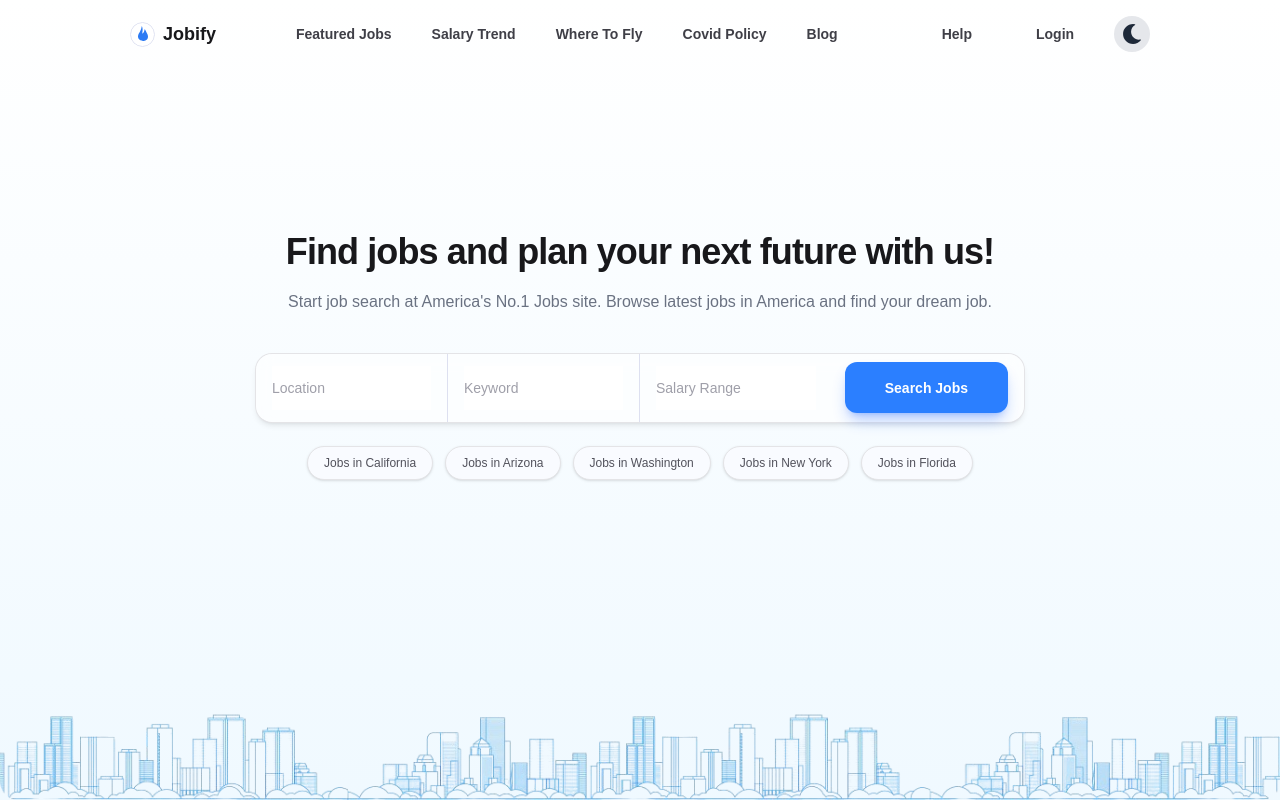
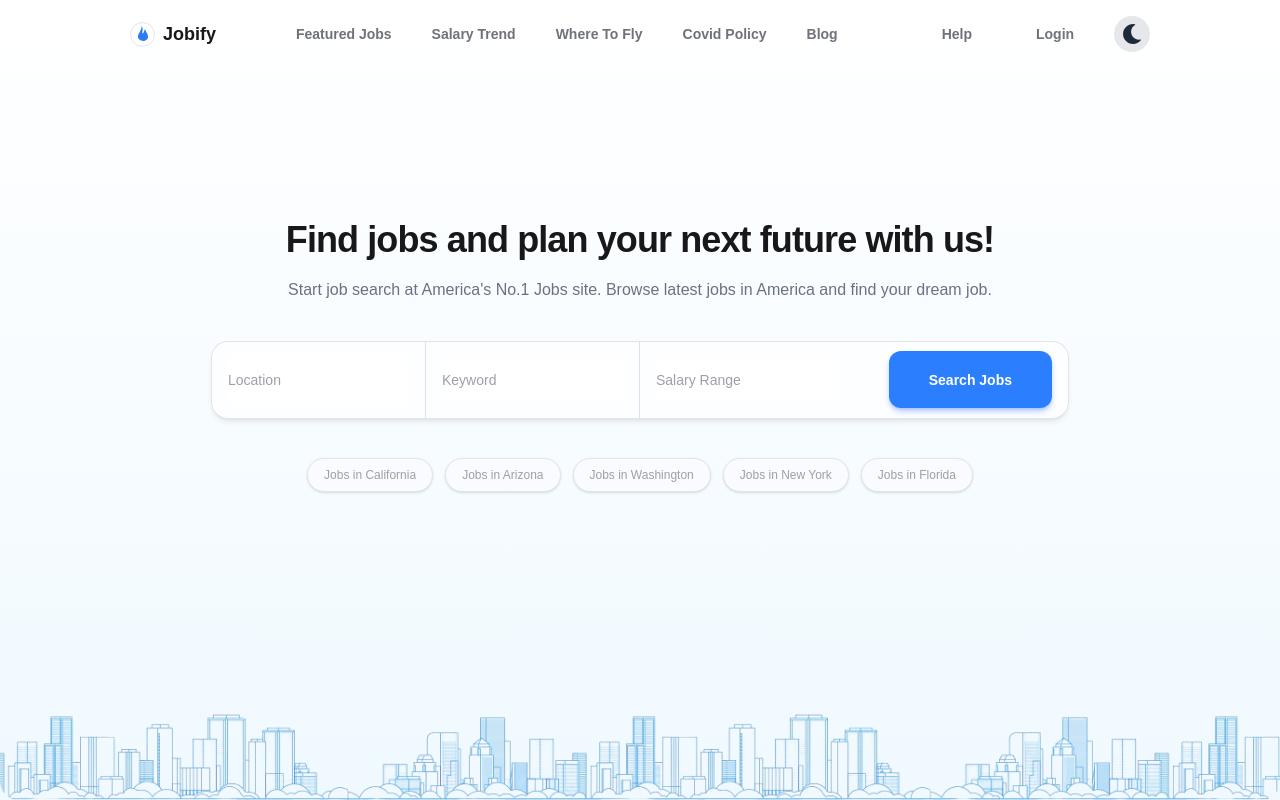
Before and after one commit to fouadmagdy/job-search, a Next.js app: page /job-search in a window 1280 px wide. Built offline with nearby package versions, Linux system fonts and the light colour scheme.

Commit message:
fix:enahnce ui components

```diff
--- a/src/components/CityPills.tsx
+++ b/src/components/CityPills.tsx
@@ -12,11 +12,11 @@ export default function CityPills({
   ],
 }: CityPillsProps) {
   return (
-    <div className="mx-auto mt-6 flex max-w-5xl flex-wrap items-center justify-center gap-3 px-4">
+    <div className="mx-auto mt-10 flex max-w-5xl flex-wrap items-center justify-center gap-3 px-4">
       {cities.map((city) => (
         <button
           key={city}
-          className="rounded-full border border-zinc-200 bg-[color:#F9FBFF] px-4 py-2 text-xs font-medium text-zinc-600 shadow-sm transition hover:-translate-y-0.5 hover:border-blue-300 hover:text-zinc-800 hover:shadow-md dark:border-zinc-700 dark:bg-zinc-800 dark:text-zinc-200"
+          className="rounded-full border border-zinc-200 bg-[color:#F9FBFF] px-4 py-2 text-xs font-medium text-zinc-400 shadow-sm transition hover:-translate-y-0.5 hover:border-blue-300 hover:text-zinc-800 hover:shadow-md dark:border-zinc-700 dark:bg-zinc-800 dark:text-zinc-200"
           aria-label={city}
         >
           {city}
--- a/src/components/Navbar.tsx
+++ b/src/components/Navbar.tsx
@@ -30,31 +30,31 @@ const Navbar = () => {
       <div className="hidden lg:flex items-center gap-6">
         <div className="space-x-4 text-sm font-semibold">
           <Link
-            className="transition-colors text-zinc-700 hover:text-zinc-900 dark:text-zinc-100 dark:placeholder:text-zinc-500 dark:hover:text-white pr-6"
+            className="transition-colors text-zinc-500 hover:text-zinc-900 dark:text-zinc-100 dark:placeholder:text-zinc-500 dark:hover:text-white pr-6"
             href="/"
           >
             Featured Jobs
           </Link>
           <Link
-            className="transition-colors text-zinc-700 hover:text-zinc-900 dark:text-zinc-100 dark:placeholder:text-zinc-500 dark:hover:text-white pr-6"
+            className="transition-colors text-zinc-500 hover:text-zinc-900 dark:text-zinc-100 dark:placeholder:text-zinc-500 dark:hover:text-white pr-6"
             href="/projects"
           >
             Salary Trend
           </Link>
           <Link
-            className="transition-colors text-zinc-700 hover:text-zinc-900 dark:text-zinc-100 dark:placeholder:text-zinc-500 dark:hover:text-white pr-6"
+            className="transition-colors text-zinc-500 hover:text-zinc-900 dark:text-zinc-100 dark:placeholder:text-zinc-500 dark:hover:text-white pr-6"
             href="/blog"
           >
             Where To Fly
           </Link>
           <Link
-            className="transition-colors text-zinc-700 hover:text-zinc-900 dark:text-zinc-100 dark:placeholder:text-zinc-500 dark:hover:text-white pr-6"
+            className="transition-colors text-zinc-500 hover:text-zinc-900 dark:text-zinc-100 dark:placeholder:text-zinc-500 dark:hover:text-white pr-6"
             href="/about"
           >
             Covid Policy
           </Link>
           <Link
-            className="transition-colors text-zinc-700 hover:text-zinc-900 dark:text-zinc-100 dark:placeholder:text-zinc-500 dark:hover:text-white"
+            className="transition-colors text-zinc-500 hover:text-zinc-900 dark:text-zinc-100 dark:placeholder:text-zinc-500 dark:hover:text-white"
             href="/contact"
           >
             Blog
@@ -66,13 +66,13 @@ const Navbar = () => {
         <div className="space-x-4 text-sm font-semibold flex">
           <Link
             href="#"
-            className="hidden rounded-md px-6 py-2 text-sm  text-zinc-700 hover:bg-blue-100  dark:bg-zinc-800 dark:text-zinc-200 dark:hover:bg-zinc-700 md:inline-flex"
+            className="hidden rounded-md px-6 py-2 text-sm  text-zinc-500 hover:bg-blue-100  dark:bg-zinc-800 dark:text-zinc-200 dark:hover:bg-zinc-700 md:inline-flex"
           >
             Help
           </Link>
           <Link
             href="#"
-            className="rounded-md px-6 py-2  text-sm  text-zinc-700 transition-colors hover:bg-blue-100  dark:bg-zinc-800 dark:text-zinc-200 dark:ring-zinc-700 dark:hover:bg-zinc-700"
+            className="rounded-md px-6 py-2  text-sm  text-zinc-500 transition-colors hover:bg-blue-100  dark:bg-zinc-800 dark:text-zinc-200 dark:ring-zinc-700 dark:hover:bg-zinc-700"
           >
             Login
           </Link>
--- a/src/components/SearchBar.tsx
+++ b/src/components/SearchBar.tsx
@@ -9,7 +9,7 @@ export default function SearchBar() {
   return (
     <form
       aria-label="Job search form"
-      className="mx-auto mt-10 w-full max-w-3xl rounded-2xl bg-white/80 p-0  ring-1 ring-zinc-200 backdrop-blur supports-[backdrop-filter]:bg-white/60 dark:bg-zinc-900/70 dark:ring-zinc-800 shadow-md"
+      className="mx-auto mt-10 w-full max-w-4xl rounded-2xl bg-white/80 p-0  ring-1 ring-zinc-200 backdrop-blur supports-[backdrop-filter]:bg-white/60 dark:bg-zinc-900/70 dark:ring-zinc-800 shadow-md"
       onSubmit={(e) => e.preventDefault()}
     >
       <div className="grid grid-cols-1  sm:grid-cols-2 lg:grid-cols-4">
@@ -33,7 +33,7 @@ export default function SearchBar() {
             className="w-full bg-white dark:bg-zinc-900/70 text-sm outline-none
                placeholder:text-zinc-400
                dark:text-zinc-100 dark:placeholder:text-zinc-500
-               py-3 text-black
+               py-4 text-black
                transition-colors duration-300"
             value={location}
             onChange={(e) => setLocation(e.target.value)}
@@ -99,7 +99,7 @@ export default function SearchBar() {
         <div className="flex items-stretch ml-auto">
           <button
             type="submit"
-            className="inline-flex w-full items-center justify-center gap-2 rounded-xl bg-blue-500 px-10 py-3 text-sm font-semibold text-white shadow-lg shadow-blue-600/30 transition hover:translate-y-[-1px] hover:bg-blue-500 focus-visible:outline-none focus-visible:ring-2 focus-visible:ring-blue-500 sm:w-auto h-9/12 m-auto mr-4"
+            className="inline-flex w-full items-center justify-center gap-2 rounded-xl bg-blue-500 px-10 py-3 text-sm font-semibold text-white shadow-md shadow-blue-600/30 transition hover:translate-y-[-1px] hover:bg-blue-500 focus-visible:outline-none focus-visible:ring-2 focus-visible:ring-blue-500 sm:w-auto h-9/12 m-auto mr-4"
           >
             Search Jobs
           </button>
```
